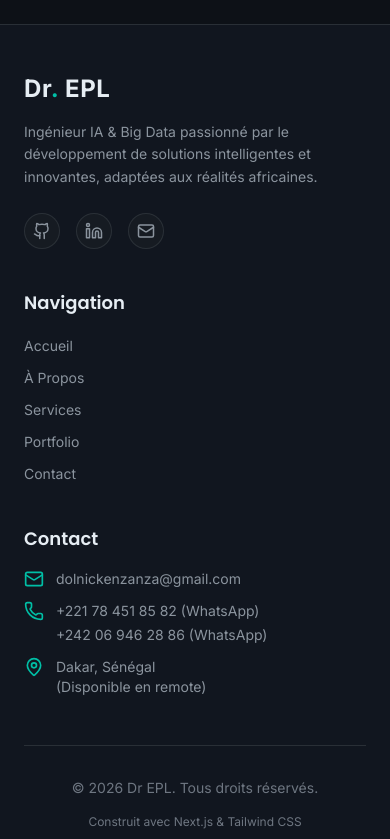
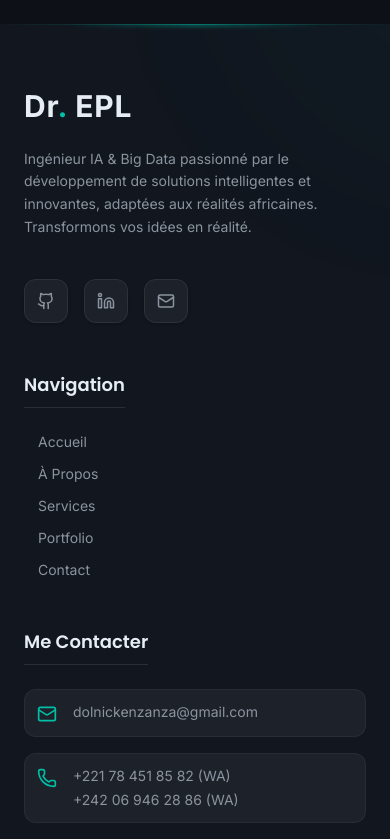
Before and after one commit to DrEPL/dr_epl_birthday, a Next.js app: page / in a window 390 px wide. Shown: the part 6060-6899 px from the top of the page. Built offline with nearby package versions, Linux system fonts and the light colour scheme.

Commit message:
feat: implement responsive Footer component with branding, navigation, and contact links

```diff
--- a/components/Footer.tsx
+++ b/components/Footer.tsx
@@ -6,82 +6,102 @@
   const currentYear = new Date().getFullYear();
 
   return (
-    <footer className="border-t border-[var(--border)] bg-[var(--bg-elevated)]/30 mt-20">
-      <div className="container mx-auto px-6 lg:px-12 py-12">
-        <div className="grid grid-cols-1 md:grid-cols-3 gap-10 md:gap-8">
+    <footer className="relative bg-[var(--bg-elevated)]/30 mt-20 overflow-hidden">
+      {/* ── Glowing Top Border ── */}
+      <div className="absolute top-0 left-0 w-full h-px bg-gradient-to-r from-transparent via-[var(--accent-teal)] to-transparent opacity-40" />
+      <div className="absolute top-0 left-1/2 -translate-x-1/2 w-2/3 max-w-2xl h-[2px] bg-gradient-to-r from-transparent via-[var(--accent-teal)] to-transparent blur-[2px] opacity-80" />
+
+      {/* Decorative Background Flares */}
+      <div className="absolute bottom-0 left-0 w-96 h-96 bg-gradient-to-tr from-[var(--accent-teal)]/5 to-transparent rounded-full blur-3xl -translate-x-1/2 translate-y-1/2 pointer-events-none" />
+      <div className="absolute top-0 right-0 w-96 h-96 bg-gradient-to-bl from-[var(--accent-teal)]/5 to-transparent rounded-full blur-3xl translate-x-1/2 -translate-y-1/2 pointer-events-none" />
+
+      <div className="container mx-auto px-6 lg:px-12 py-16 relative z-10">
+        <div className="grid grid-cols-1 md:grid-cols-12 gap-12 md:gap-8">
 
           {/* Brand & Bio */}
-          <div className="space-y-4">
-            <Link href="/" className="inline-block">
-              <span className="font-heading font-bold text-2xl tracking-wide">
+          <div className="md:col-span-5 space-y-6">
+            <Link href="/" className="inline-block group">
+              <span className="font-heading font-bold text-3xl tracking-wide group-hover:drop-shadow-[0_0_10px_rgba(45,212,191,0.5)] transition-all">
                 Dr<span className="text-[var(--accent-teal)]">.</span> EPL
               </span>
             </Link>
-            <p className="text-[var(--text-secondary)] text-sm max-w-xs leading-relaxed">
-              Ingénieur IA & Big Data passionné par le développement de solutions intelligentes et innovantes, adaptées aux réalités africaines.
+            <p className="text-[var(--text-secondary)] text-sm max-w-sm leading-relaxed">
+              Ingénieur IA & Big Data passionné par le développement de solutions intelligentes et innovantes, adaptées aux réalités africaines. Transformons vos idées en réalité.
             </p>
-            <div className="flex items-center gap-4 pt-2">
-              <a href="https://github.com/DrEPL" target="_blank" rel="noopener noreferrer" className="p-2 bg-[var(--bg-surface)] rounded-full text-[var(--text-secondary)] hover:text-[var(--accent-teal)] hover:bg-[var(--bg-deep)] transition-colors border border-[var(--border)]">
-                <Github size={18} />
+            <div className="flex items-center gap-4 pt-4">
+              <a href="https://github.com/DrEPL" target="_blank" rel="noopener noreferrer" className="p-3 bg-white/5 rounded-xl text-[var(--text-secondary)] hover:text-white hover:bg-[var(--accent-teal)] transition-all duration-300 shadow-sm hover:shadow-[0_0_15px_rgba(45,212,191,0.4)] border border-[var(--border)] hover:border-transparent group">
+                <Github size={18} className="group-hover:scale-110 transition-transform" />
               </a>
-              <a href="https://www.linkedin.com/in/dolnick-prudhome-enzanza-024159246" target="_blank" rel="noopener noreferrer" className="p-2 bg-[var(--bg-surface)] rounded-full text-[var(--text-secondary)] hover:text-[var(--accent-teal)] hover:bg-[var(--bg-deep)] transition-colors border border-[var(--border)]">
-                <Linkedin size={18} />
+              <a href="https://www.linkedin.com/in/dolnick-prudhome-enzanza-024159246" target="_blank" rel="noopener noreferrer" className="p-3 bg-white/5 rounded-xl text-[var(--text-secondary)] hover:text-white hover:bg-[#0077B5] transition-all duration-300 shadow-sm hover:shadow-[0_0_15px_rgba(0,119,181,0.4)] border border-[var(--border)] hover:border-transparent group">
+                <Linkedin size={18} className="group-hover:scale-110 transition-transform" />
               </a>
-              <a href="mailto:dolnickenzanza@gmail.com" className="p-2 bg-[var(--bg-surface)] rounded-full text-[var(--text-secondary)] hover:text-[var(--accent-teal)] hover:bg-[var(--bg-deep)] transition-colors border border-[var(--border)]">
-                <Mail size={18} />
+              <a href="mailto:dolnickenzanza@gmail.com" className="p-3 bg-white/5 rounded-xl text-[var(--text-secondary)] hover:text-white hover:bg-[#EA4335] transition-all duration-300 shadow-sm hover:shadow-[0_0_15px_rgba(234,67,53,0.4)] border border-[var(--border)] hover:border-transparent group">
+                <Mail size={18} className="group-hover:scale-110 transition-transform" />
               </a>
             </div>
           </div>
 
           {/* Quick Links */}
-          <div>
-            <h3 className="font-heading font-semibold text-lg mb-4 text-[var(--text-primary)]">Navigation</h3>
-            <ul className="space-y-2">
-              <li><Link href="/" className="text-[var(--text-secondary)] hover:text-[var(--accent-teal)] transition-colors text-sm">Accueil</Link></li>
-              <li><Link href="/about" className="text-[var(--text-secondary)] hover:text-[var(--accent-teal)] transition-colors text-sm">À Propos</Link></li>
-              <li><Link href="/services" className="text-[var(--text-secondary)] hover:text-[var(--accent-teal)] transition-colors text-sm">Services</Link></li>
-              <li><Link href="/portfolio" className="text-[var(--text-secondary)] hover:text-[var(--accent-teal)] transition-colors text-sm">Portfolio</Link></li>
-              <li><Link href="/contact" className="text-[var(--text-secondary)] hover:text-[var(--accent-teal)] transition-colors text-sm">Contact</Link></li>
+          <div className="md:col-span-3">
+            <h3 className="font-heading font-semibold text-lg mb-6 text-[var(--text-primary)] border-b border-[var(--border)] pb-2 inline-block">Navigation</h3>
+            <ul className="space-y-3">
+              {[
+                { label: 'Accueil', path: '/' },
+                { label: 'À Propos', path: '/about' },
+                { label: 'Services', path: '/services' },
+                { label: 'Portfolio', path: '/portfolio' },
+                { label: 'Contact', path: '/contact' }
+              ].map((link) => (
+                <li key={link.path}>
+                  <Link href={link.path} className="text-[var(--text-secondary)] hover:text-[var(--accent-teal)] transition-colors text-sm flex items-center gap-2 group">
+                    <span className="w-1.5 h-1.5 rounded-full bg-[var(--accent-teal)] opacity-0 group-hover:opacity-100 transition-opacity"></span>
+                    <span className="group-hover:translate-x-1 transition-transform">{link.label}</span>
+                  </Link>
+                </li>
+              ))}
             </ul>
           </div>
 
           {/* Contact Info */}
-          <div>
-            <h3 className="font-heading font-semibold text-lg mb-4 text-[var(--text-primary)]">Contact</h3>
-            <ul className="space-y-3">
-              <li className="flex items-start gap-3 text-sm text-[var(--text-secondary)]">
-                <Mail className="w-5 h-5 text-[var(--accent-teal)] flex-shrink-0" />
-                <a href="mailto:dolnickenzanza@gmail.com" className="hover:text-[var(--accent-teal)] transition-colors">
+          <div className="md:col-span-4">
+            <h3 className="font-heading font-semibold text-lg mb-6 text-[var(--text-primary)] border-b border-[var(--border)] pb-2 inline-block">Me Contacter</h3>
+            <ul className="space-y-4">
+              <li className="flex items-start gap-4 p-3 rounded-xl bg-white/5 border border-white/5 hover:border-[var(--accent-teal)]/30 hover:bg-white/10 transition-colors group">
+                <Mail className="w-5 h-5 text-[var(--accent-teal)] flex-shrink-0 mt-0.5 group-hover:scale-110 transition-transform" />
+                <a href="mailto:dolnickenzanza@gmail.com" className="text-sm text-[var(--text-secondary)] group-hover:text-white transition-colors">
                   dolnickenzanza@gmail.com
                 </a>
               </li>
-              <li className="flex items-start gap-3 text-sm text-[var(--text-secondary)]">
-                <Phone className="w-5 h-5 text-[var(--accent-teal)] flex-shrink-0" />
-                <div className="flex flex-col gap-1">
-                  <a href="https://wa.me/221784518582" target="_blank" rel="noopener noreferrer" className="hover:text-[var(--accent-teal)] transition-colors">
-                    +221 78 451 85 82 (WhatsApp)
+              <li className="flex items-start gap-4 p-3 rounded-xl bg-white/5 border border-white/5 hover:border-[var(--accent-teal)]/30 hover:bg-white/10 transition-colors group">
+                <Phone className="w-5 h-5 text-[var(--accent-teal)] flex-shrink-0 mt-0.5 group-hover:scale-110 transition-transform" />
+                <div className="flex flex-col gap-1 text-sm text-[var(--text-secondary)]">
+                  <a href="https://wa.me/221784518582" target="_blank" rel="noopener noreferrer" className="hover:text-white transition-colors">
+                    +221 78 451 85 82 (WA)
                   </a>
-                  <a href="https://wa.me/242069462886" target="_blank" rel="noopener noreferrer" className="hover:text-[var(--accent-teal)] transition-colors">
-                    +242 06 946 28 86 (WhatsApp)
+                  <a href="https://wa.me/242069462886" target="_blank" rel="noopener noreferrer" className="hover:text-white transition-colors">
+                    +242 06 946 28 86 (WA)
                   </a>
                 </div>
               </li>
-              <li className="flex items-start gap-3 text-sm text-[var(--text-secondary)]">
-                <MapPin className="w-5 h-5 text-[var(--accent-teal)] flex-shrink-0" />
-                <span>Dakar, Sénégal<br/>(Disponible en remote)</span>
+              <li className="flex items-start gap-4 p-3 rounded-xl bg-white/5 border border-white/5 hover:border-[var(--accent-teal)]/30 hover:bg-white/10 transition-colors group">
+                <MapPin className="w-5 h-5 text-[var(--accent-teal)] flex-shrink-0 mt-0.5 group-hover:scale-110 transition-transform" />
+                <span className="text-sm text-[var(--text-secondary)] group-hover:text-white transition-colors">
+                  Dakar, Sénégal<br/>(Disponible en remote)
+                </span>
               </li>
             </ul>
           </div>
 
         </div>
 
-        <div className="border-t border-[var(--border)] mt-12 pt-8 flex flex-col md:flex-row justify-between items-center gap-4">
+        <div className="border-t border-[var(--border)] mt-16 pt-8 flex flex-col md:flex-row justify-between items-center gap-4 relative">
           <p className="text-[var(--text-muted)] text-sm">
             &copy; {currentYear} Dr EPL. Tous droits réservés.
           </p>
-          <p className="text-[var(--text-muted)] text-xs flex items-center gap-1">
-            Construit avec Next.js & Tailwind CSS
-          </p>
+          <div className="flex items-center gap-2 text-[var(--text-muted)] text-xs">
+            <span className="w-2 h-2 rounded-full bg-green-500 animate-pulse"></span>
+            Disponible pour de nouvelles missions
+          </div>
         </div>
       </div>
     </footer>
```
